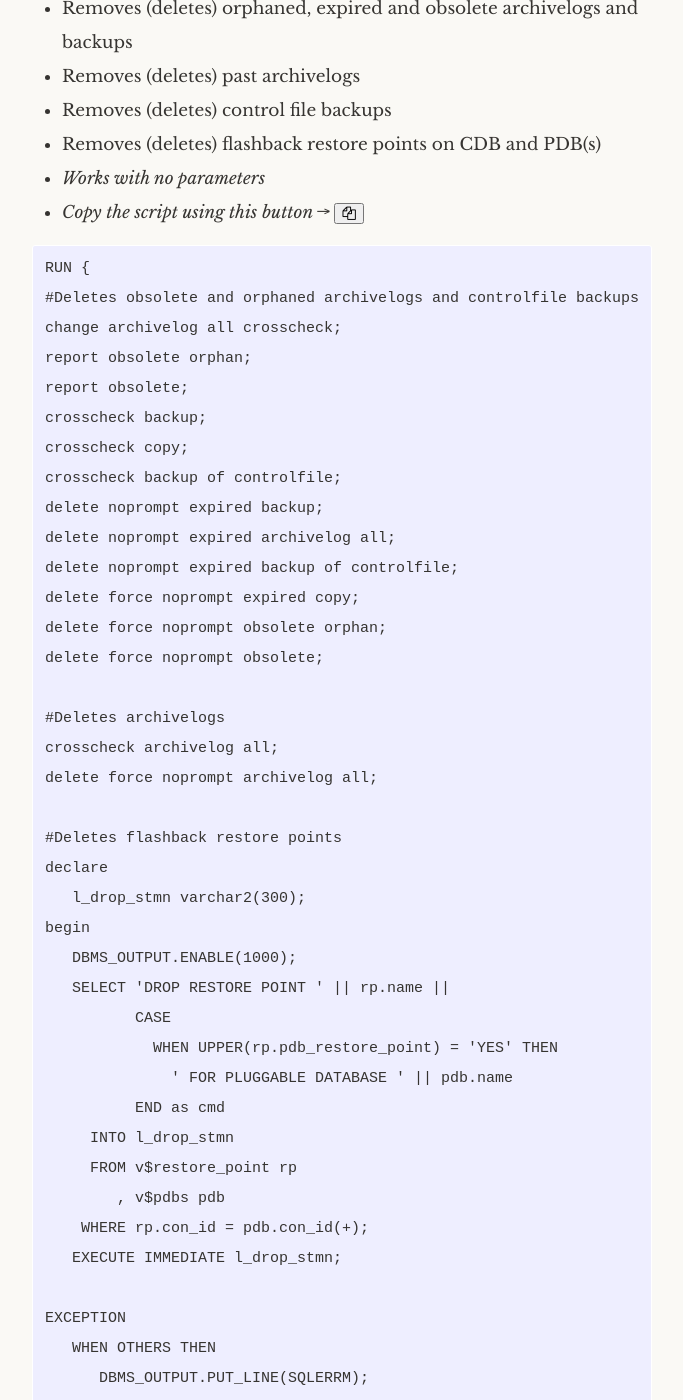
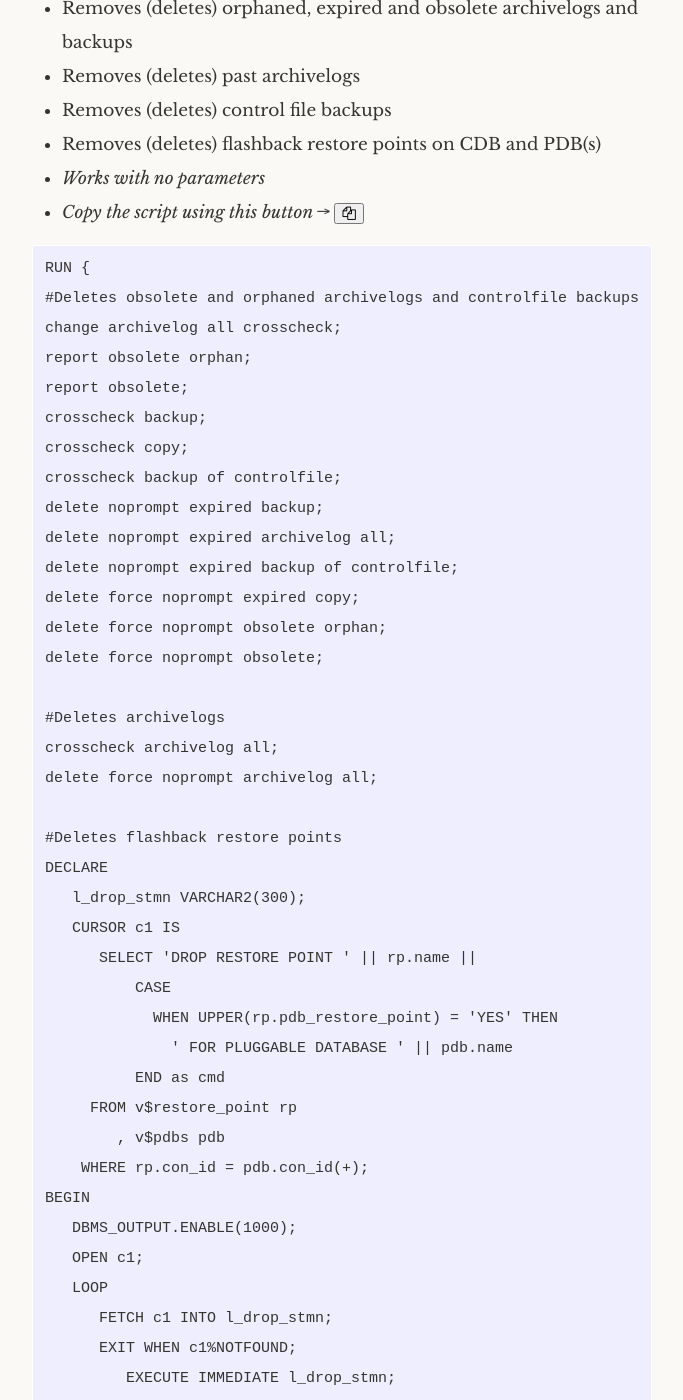
Before and after one commit to the1403/the1403.github.io, a Jekyll site: the page built from _posts/2018-12-11-RMAN-cleanup-logs.md, in a window 1280 px wide and 1400 px high, scrolled down 499 px. Shown: the whole window, without its empty margins (289-972 px from the left). Built offline with Jekyll 4.4.1, drawn with Linux system fonts in a browser that asks for light colours; some web fonts are replaced; comment, search, counter and statistics services are not loaded; some of the changed text lies outside the part shown.

Commit message:
the SELECT query is now in a loop

```diff
--- a/_posts/2018-12-11-RMAN-cleanup-logs.md
+++ b/_posts/2018-12-11-RMAN-cleanup-logs.md
@@ -55,26 +55,30 @@ crosscheck archivelog all;
 delete force noprompt archivelog all;
 
 #Deletes flashback restore points
-declare
-   l_drop_stmn varchar2(300);
-begin
-   DBMS_OUTPUT.ENABLE(1000);
-   SELECT 'DROP RESTORE POINT ' || rp.name ||
+DECLARE
+   l_drop_stmn VARCHAR2(300);
+   CURSOR c1 IS
+      SELECT 'DROP RESTORE POINT ' || rp.name ||
           CASE
             WHEN UPPER(rp.pdb_restore_point) = 'YES' THEN
               ' FOR PLUGGABLE DATABASE ' || pdb.name
           END as cmd
-     INTO l_drop_stmn
      FROM v$restore_point rp
         , v$pdbs pdb
     WHERE rp.con_id = pdb.con_id(+);
-   EXECUTE IMMEDIATE l_drop_stmn;
-
+BEGIN
+   DBMS_OUTPUT.ENABLE(1000);
+   OPEN c1;
+   LOOP
+      FETCH c1 INTO l_drop_stmn;
+      EXIT WHEN c1%NOTFOUND;
+         EXECUTE IMMEDIATE l_drop_stmn;
+   END LOOP;
 EXCEPTION
    WHEN OTHERS THEN
       DBMS_OUTPUT.PUT_LINE(SQLERRM);
       NULL;
-end;
+END;
 /
 }
 </pre>
```
